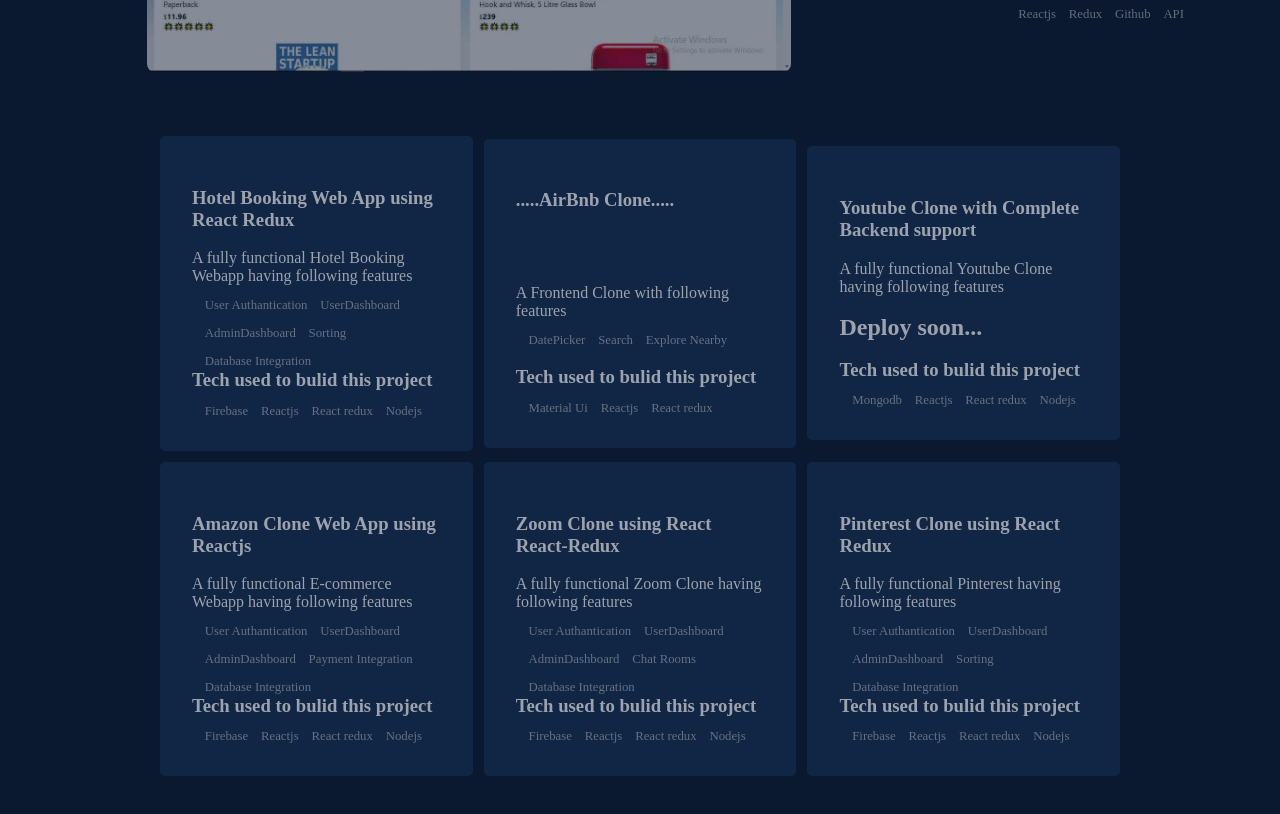
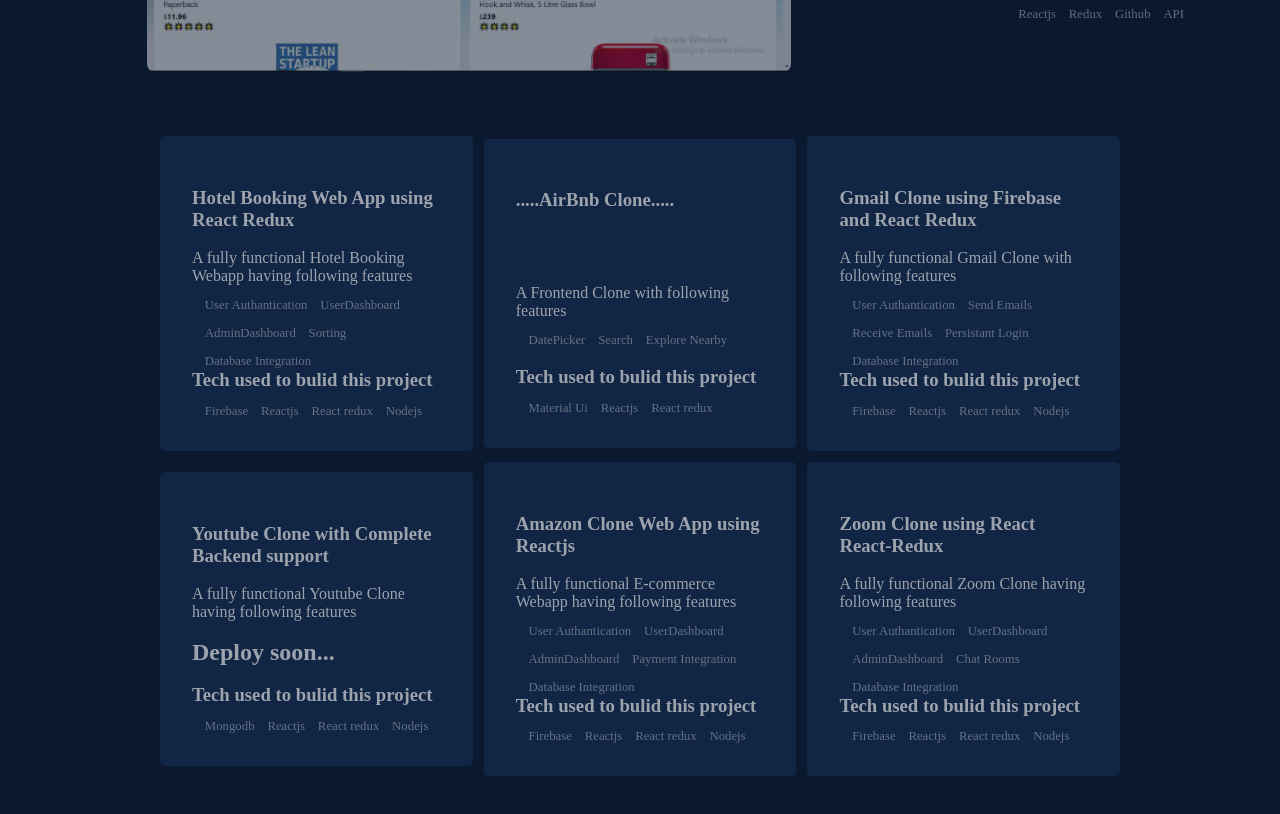
Before and after one commit to ShamailAbbas/myportfolio, a React (Create React App) app: page /workpage in a window 1280 px wide. Shown: the part 440-1254 px from the top of the page. Built offline with nearby package versions, Linux system fonts and the light colour scheme.

Commit message:
added links

```diff
--- a/src/components/Otherprojects.js
+++ b/src/components/Otherprojects.js
@@ -54,6 +54,29 @@
           </p>
         </div>
 </a>
+     <a
+          href='https://gmailclonebyshamail.netlify.app/'
+          rel='noreferrer'
+          target='_blank'
+        >
+      <div className='griditems'>
+          <h3>Gmail Clone using Firebase and React Redux</h3>
+          <p>
+            A fully functional Gmail Clone with following features <br />
+            <li>User Authantication</li>
+            <li>Send Emails</li>
+            <li>Receive Emails</li>
+            <li>Persistant Login</li>
+            <li>Database Integration</li>
+            <h3>Tech used to bulid this project</h3>
+            <li>Firebase</li>
+            <li>Reactjs</li>
+            <li>React redux</li>
+            <li>Nodejs</li>
+          </p>
+        </div>
+    </a>
+
         <div className='griditems'>
           <h3>Youtube Clone with Complete Backend support</h3>
           <p>
@@ -114,23 +137,7 @@
           </p>
         </div>
 
-        <div className='griditems'>
-          <h3>Pinterest Clone using React Redux</h3>
-          <p>
-            A fully functional Pinterest having following features
-            <br />
-            <li>User Authantication</li>
-            <li>UserDashboard</li>
-            <li>AdminDashboard</li>
-            <li>Sorting</li>
-            <li>Database Integration</li>
-            <h3>Tech used to bulid this project</h3>
-            <li>Firebase</li>
-            <li>Reactjs</li>
-            <li>React redux</li>
-            <li>Nodejs</li>
-          </p>
-        </div>
+
       </div>
     </div>
   )
```
